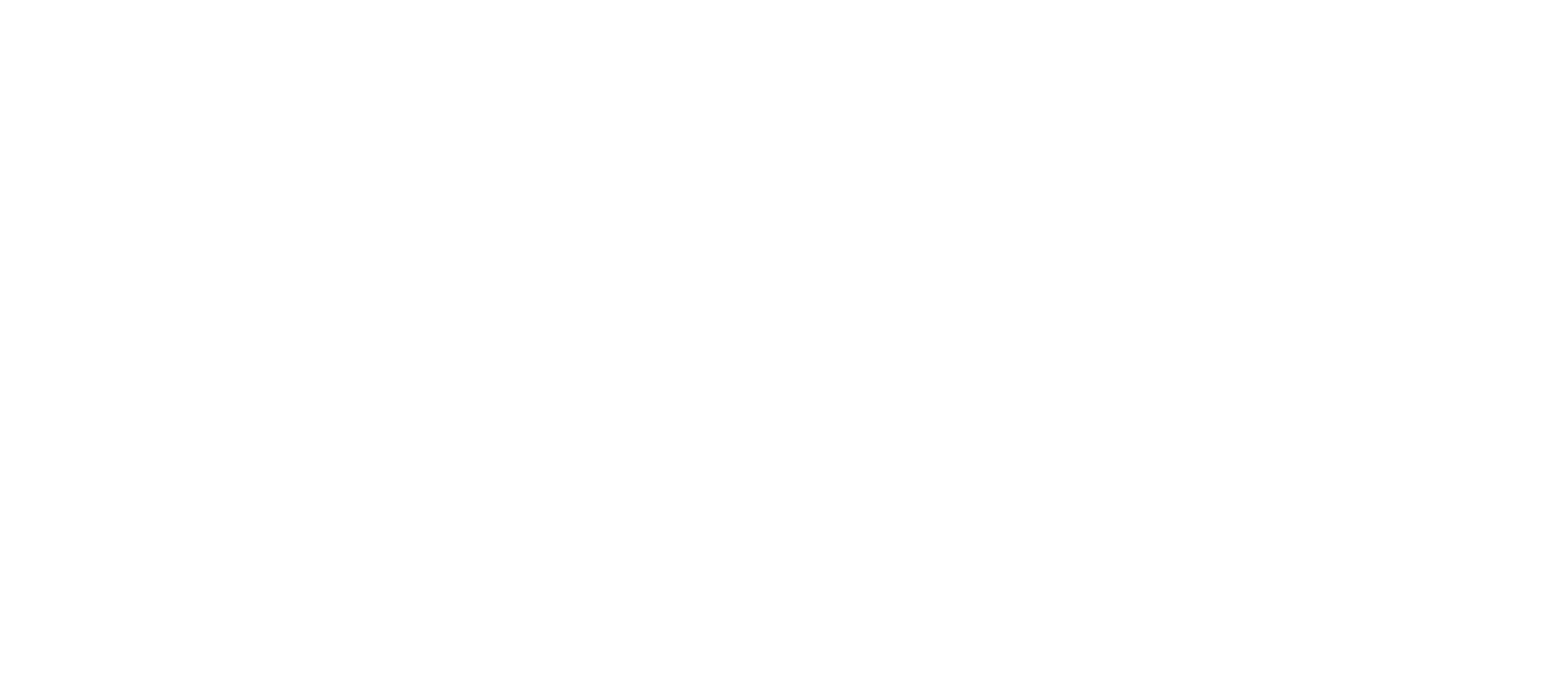
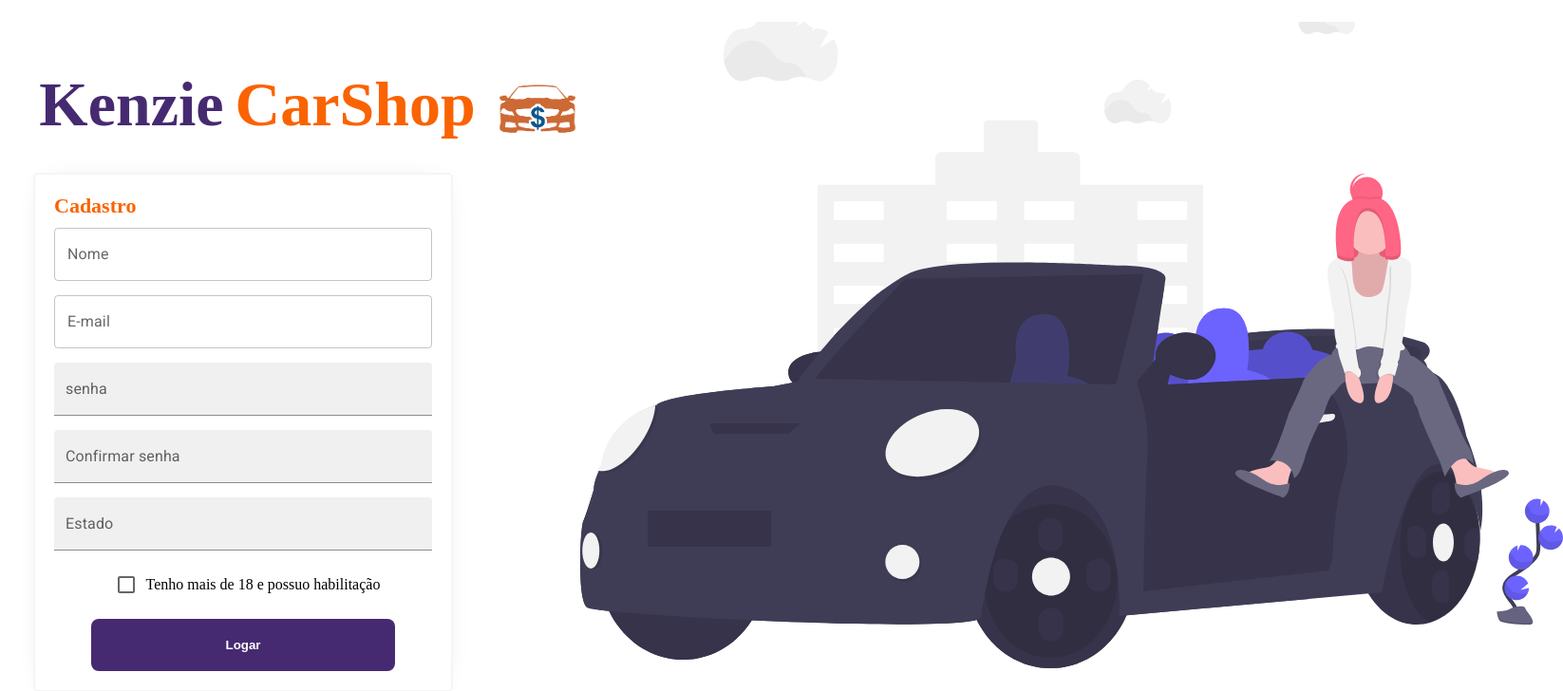
Before and after one commit to matheus-araujo-cunha/capstone, a React (Create React App) app: page /signup in a window 1280 px wide. Shown: the top 728 px of the page at 95% size, 1646 px wide, since content can reach past the window. Built offline with nearby package versions, Linux system fonts and the light colour scheme; a web font is replaced by a local one.

Commit message:
feat: creation signup page

```diff
--- /dev/null
+++ b/src/pages/Signup/index.tsx
@@ -0,0 +1,155 @@
+import * as yup from "yup";
+import { useForm } from "react-hook-form";
+import { yupResolver } from "@hookform/resolvers/yup";
+import { useHistory } from "react-router-dom";
+import { Checkbox, TextField } from "@mui/material";
+import {
+  Form,
+  Error,
+  Container,
+  P,
+  ContainerImg,
+  Title,
+  ContainerForm,
+  Text,
+  Check,
+} from "./styles";
+import { Button } from "../../components/Button";
+import img from "../../assets/register.svg";
+import logo from "../../assets/logo.png";
+import { api } from "../../services/api";
+
+interface SignInCredentials {
+  name: string;
+  email: string;
+  password: string;
+  confirm_password: string;
+  state: string;
+  check: boolean;
+}
+
+export const Signup = () => {
+  const history = useHistory();
+  // const { signIn } = useAuth();
+
+  const formSchema = yup.object().shape({
+    name: yup.string().required("Nome obrigatório"),
+    email: yup.string().required("E-mail obrigatório").email("E-mail inválido"),
+    password: yup.string().required("Senha obrigatória"),
+    confirm_password: yup
+      .string()
+      .required("Confirmação de senha obrigatória")
+      .oneOf([yup.ref("password")], "Senhas diferentes"),
+    state: yup.string().required("Estado obrigatório"),
+    check: yup.bool().oneOf([true], "campo obrigatório"),
+  });
+
+  const {
+    register,
+    handleSubmit,
+    formState: { errors },
+  } = useForm<SignInCredentials>({
+    resolver: yupResolver(formSchema),
+  });
+
+  const onSubmitFunction = (data: SignInCredentials) => {
+    api
+      .post("/register", data)
+      .then((response) => {
+        history.push("./signin");
+      })
+      .catch((err) => {
+        console.log(err);
+      });
+  };
+
+  return (
+    <Container>
+      <ContainerForm>
+        <Title>
+          <section>
+            <div className="title-1">Kenzie</div>
+            <div className="title-2">CarShop</div>
+            <img src={logo} alt="logo" />
+          </section>
+        </Title>
+        <Form onSubmit={handleSubmit(onSubmitFunction)}>
+          <Text>
+            <P>Cadastro</P>
+            <img src={logo} alt="logo" />
+          </Text>
+          <TextField
+            fullWidth
+            id="login-basic"
+            label="Nome"
+            variant="outlined"
+            {...register("name")}
+          />
+          <Error>
+            {errors.name?.message && <span>{errors.name?.message}</span>}
+          </Error>
+          <TextField
+            fullWidth
+            id="login-basic"
+            label="E-mail"
+            variant="outlined"
+            {...register("email")}
+          />
+          <Error>
+            {errors.email?.message && <span>{errors.email?.message}</span>}
+          </Error>
+          <TextField
+            fullWidth
+            type="password"
+            id="password-basic"
+            variant="filled"
+            label="senha"
+            {...register("password")}
+          />
+          <Error>
+            {errors.password?.message && (
+              <span>{errors.password?.message}</span>
+            )}
+          </Error>
+          <TextField
+            fullWidth
+            type="password"
+            id="password-basic"
+            label="Confirmar senha"
+            variant="filled"
+            {...register("confirm_password")}
+          />
+          <Error>
+            {errors.confirm_password?.message && (
+              <span>{errors.confirm_password?.message}</span>
+            )}
+          </Error>
+          <TextField
+            fullWidth
+            id="password-basic"
+            label="Estado"
+            variant="filled"
+            {...register("state")}
+          />
+          <Error>
+            {errors.state?.message && <span>{errors.state?.message}</span>}
+          </Error>
+
+          <Check>
+            <Checkbox {...register("check")} />
+            <p>Tenho mais de 18 e possuo habilitação</p>
+          </Check>
+          <Error>
+            {errors.check?.message && <span>{errors.check?.message}</span>}
+          </Error>
+          <Button type="submit" color="1">
+            Logar
+          </Button>
+        </Form>
+      </ContainerForm>
+      <ContainerImg>
+        <img src={img} alt="img-cadastro" />
+      </ContainerImg>
+    </Container>
+  );
+};
--- /dev/null
+++ b/src/pages/Signup/styles.ts
@@ -0,0 +1,137 @@
+import styled from "styled-components";
+import img from "../../assets/register.svg";
+
+export const Container = styled.div`
+  /* padding: 20px 10px 10px 20px; */
+  display: flex;
+  flex-direction: row;
+  justify-content: center;
+  align-items: center;
+  width: 100%;
+  height: 100vh;
+
+  @media (min-width: 1000px) {
+    /* padding: 20px 10px 10px 700px; */
+    /* flex-direction: column;
+    justify-content: center; */
+
+    .header {
+      order: 2;
+    }
+  }
+`;
+
+export const Title = styled.div`
+  display: flex;
+  justify-content: space-around;
+  margin-left: 140px;
+
+  section {
+    display: flex;
+    font-weight: bold;
+  }
+
+  img {
+    width: 90px;
+    margin-left: 20px;
+  }
+  .title-1 {
+    color: #462a71;
+    font-size: 66px;
+    @media (max-width: 1000px) {
+      display: none;
+    }
+  }
+
+  .title-2 {
+    color: #fa6300;
+    font-size: 66px;
+    margin-left: 12px;
+    @media (max-width: 1000px) {
+      display: none;
+    }
+  }
+`;
+export const ContainerForm = styled.div`
+  display: flex;
+  flex-direction: column;
+  justify-content: center;
+  align-items: center;
+  width: 100%;
+`;
+
+export const Form = styled.form`
+  display: flex;
+  align-items: center;
+  justify-content: flex-start;
+  flex-direction: column;
+  padding: 20px;
+  box-sizing: border-box;
+  margin-top: 20px;
+  width: 100%;
+  max-width: 442px;
+  background: #ffffff;
+  border: 2px solid #f5f5f5;
+  box-sizing: border-box;
+  box-shadow: 0px 0px 30px -20px rgba(0, 0, 0, 0.25);
+  border-radius: 5px;
+
+  @media (min-width: 1000px) {
+  }
+`;
+
+export const Error = styled.ul`
+  margin: 0px;
+  text-align: start;
+  margin-bottom: 15px;
+  font-size: 10px;
+  color: rgb(240, 42, 42);
+  padding: 0px 0px 0px 5px;
+  li {
+    list-style: inside;
+  }
+`;
+
+export const Text = styled.div`
+  display: flex;
+  width: 100%;
+  justify-content: space-around;
+  align-items: center;
+
+  img {
+    width: 50px;
+    margin-bottom: 10px;
+    @media (min-width: 1000px) {
+      display: none;
+    }
+  }
+`;
+
+export const P = styled.p`
+  color: #fa6300;
+  text-align: left;
+  margin-bottom: 10px;
+  font-size: 22px;
+  width: 100%;
+  font-weight: bold;
+`;
+
+export const Check = styled.div`
+  display: flex;
+  align-items: center;
+`;
+
+export const ContainerImg = styled.div`
+  width: 60%;
+  display: none;
+  @media (min-width: 1000px) {
+    display: block;
+  }
+  img {
+    margin-bottom: 70px;
+  }
+  @media (min-width: 1000px) {
+    background-repeat: no-repeat;
+    background-image: url(${img});
+  }
+`;
--- a/src/routes/index.tsx
+++ b/src/routes/index.tsx
@@ -1,13 +1,14 @@
 import { Route, Switch } from "react-router-dom";
 import Login from "../pages/Login";
 import { MyCars } from "../pages/MyCars";
+import { Signup } from "../pages/Signup";
 
 export const Routes = () => {
   return (
     <Switch>
       <Route exact path="/" />
       <Route path="/signin" component={Login} />
-      <Route path="/signup" />
+      <Route path="/signup" component={Signup} />
       <Route path="/myCars" component={MyCars} />
       <Route path="searchCars" />
     </Switch>
--- a/src/services/api.ts
+++ b/src/services/api.ts
@@ -1,5 +1,5 @@
 import axios from "axios";
 
 export const api = axios.create({
-  baseURL: "https://json-server-capstone-grup4.herokuapp.com",
+  baseURL: "https://json-server-capstone-grupo4.herokuapp.com/",
 });
```
Also changed, not shown: src/assets/register.svg (added).
